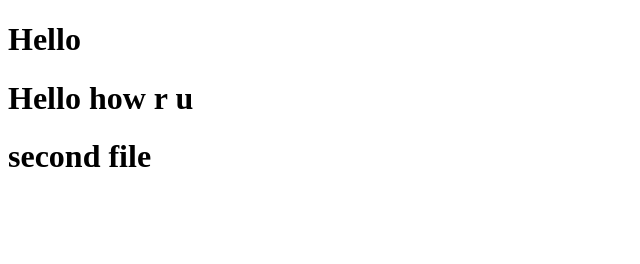
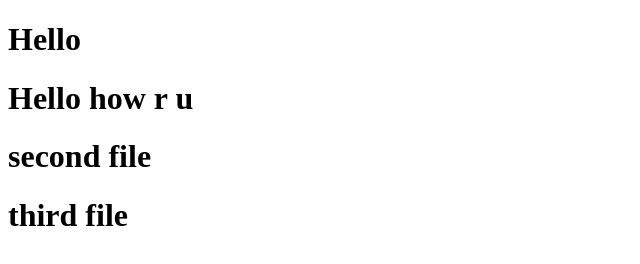
Before and after one commit to sateshkumar-sfdc/vscodeconfig, a plain HTML site: page index.html in a window 1280 px wide. Shown: the whole page, without its empty margins (0-640 px from the left). Drawn offline with Linux system fonts and the light colour scheme.

Commit message:
Update index.html
third file

```diff
--- a/index.html
+++ b/index.html
@@ -11,6 +11,7 @@
         <h1 aria-colspan="test">Hello</h1>
         <h1 aria-colspan="test">Hello how r u</h1>
         <h1 aria-colspan="test">second file</h1>
+        <h1 aria-colspan="test">third file</h1>
 
     </div>
 </body>
```
